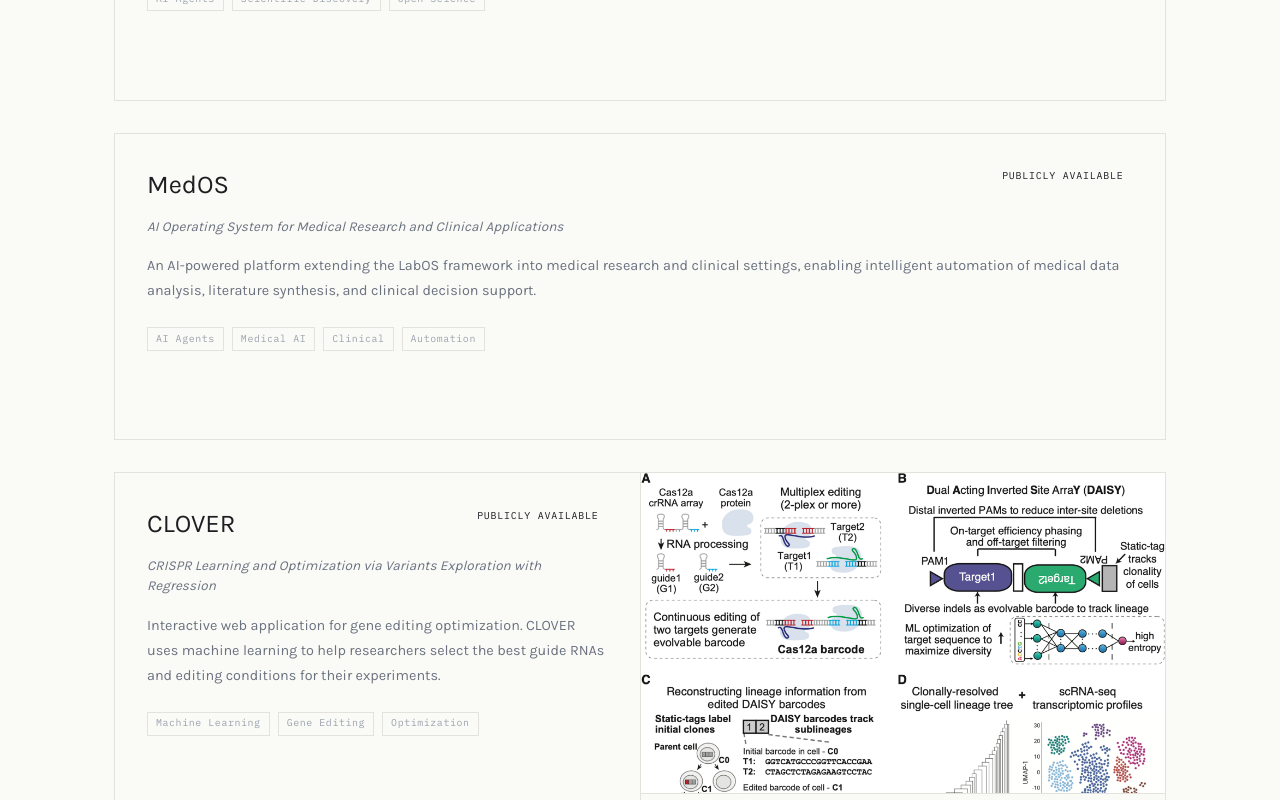
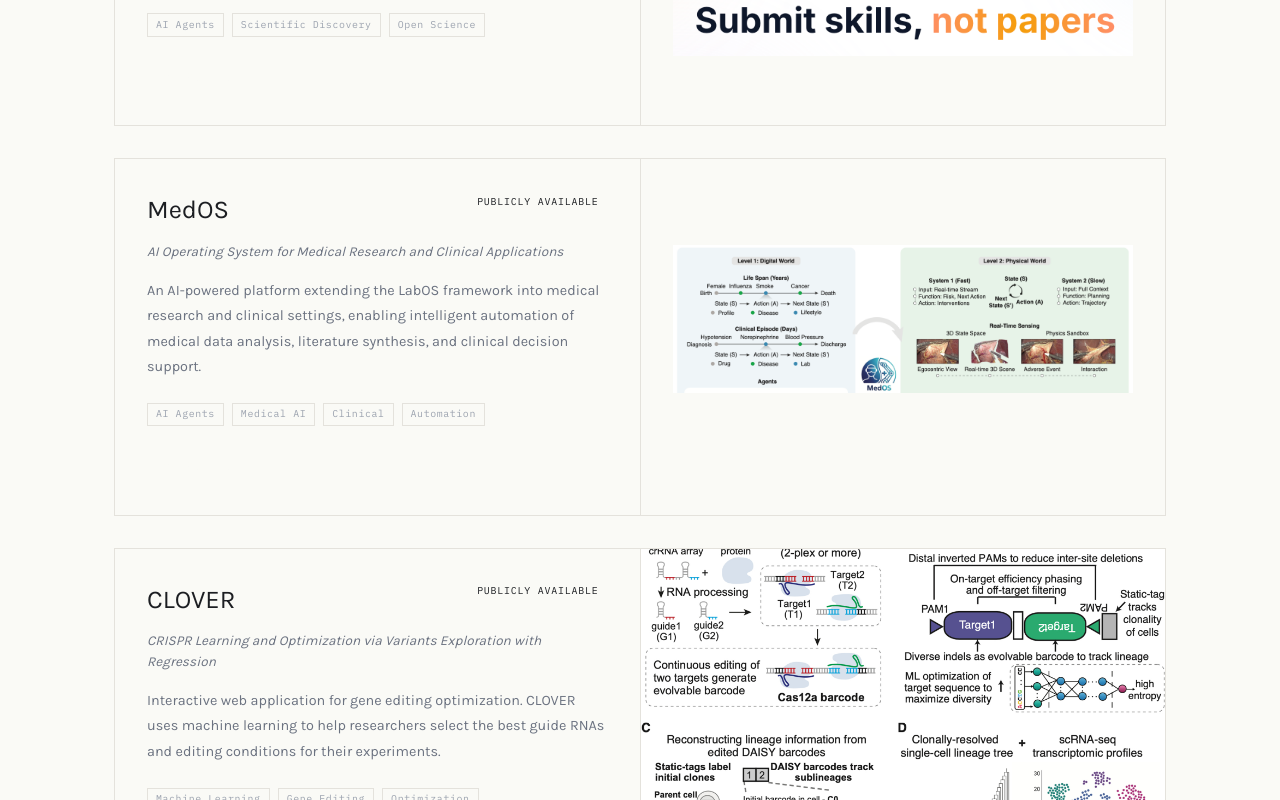
Before and after one commit to congle25/cong-lab-website, a React (Vite) app: page /software in a window 1280 px wide. Shown: the part 1700-2500 px from the top of the page. Built offline with nearby package versions, Linux system fonts and the light colour scheme.

Commit message:
Add Claw4Science and MedOS logos to software page

```diff
--- a/src/data/software.js
+++ b/src/data/software.js
@@ -41,8 +41,9 @@ export const softwareTools = [
     status: 'Publicly available',
     website: 'https://claw4s.github.io/',
     tags: ['AI Agents', 'Scientific Discovery', 'Open Science'],
-    image: null,
+    image: `${import.meta.env.BASE_URL}images/claw4s-logo.png`,
     imageCaption: null,
+    imageFit: 'contain',
   },
   {
     name: 'MedOS',
@@ -52,8 +53,9 @@ export const softwareTools = [
     status: 'Publicly available',
     website: 'https://medos-ai.github.io/',
     tags: ['AI Agents', 'Medical AI', 'Clinical', 'Automation'],
-    image: null,
+    image: `${import.meta.env.BASE_URL}images/medos-logo.png`,
     imageCaption: null,
+    imageFit: 'contain',
   },
   {
     name: 'CLOVER',
--- a/src/pages/Software.jsx
+++ b/src/pages/Software.jsx
@@ -113,11 +113,11 @@ export default function Software() {
 
             {/* Right: image */}
             {tool.image && (
-              <div style={{ borderLeft: '1px solid var(--color-border)', display: 'flex', flexDirection: 'column' }}>
+              <div style={{ borderLeft: '1px solid var(--color-border)', display: 'flex', flexDirection: 'column', backgroundColor: tool.imageFit === 'contain' ? 'var(--color-bg-soft)' : 'transparent' }}>
                 <img
                   src={tool.image}
-                  alt={tool.imageCaption}
-                  style={{ width: '100%', height: '100%', objectFit: 'cover', objectPosition: 'top', display: 'block', minHeight: '200px', maxHeight: '320px' }}
+                  alt={tool.imageCaption || tool.name}
+                  style={{ width: '100%', height: '100%', objectFit: tool.imageFit || 'cover', objectPosition: 'center', display: 'block', minHeight: '200px', maxHeight: '320px', padding: tool.imageFit === 'contain' ? '2rem' : '0' }}
                 />
                 {tool.imageCaption && (
                   <p style={{
```
Also changed, not shown: public/images/claw4s-logo.png (added), public/images/medos-logo.png (added).
